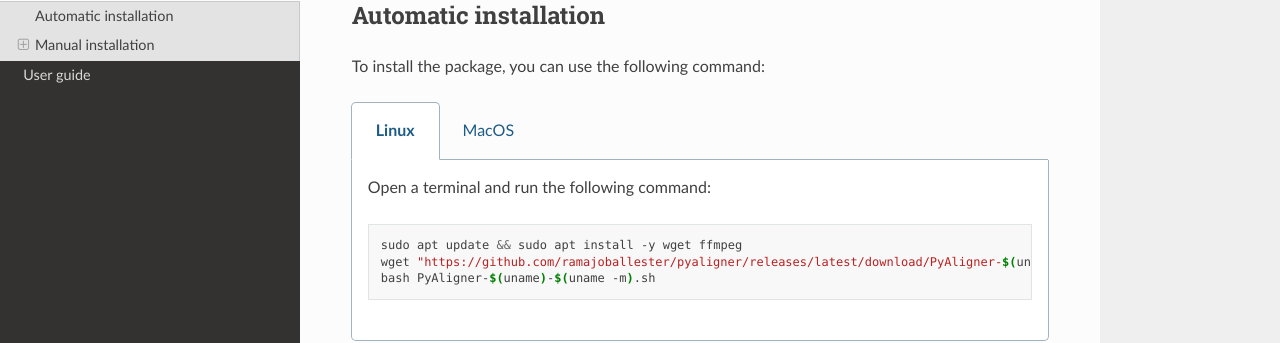
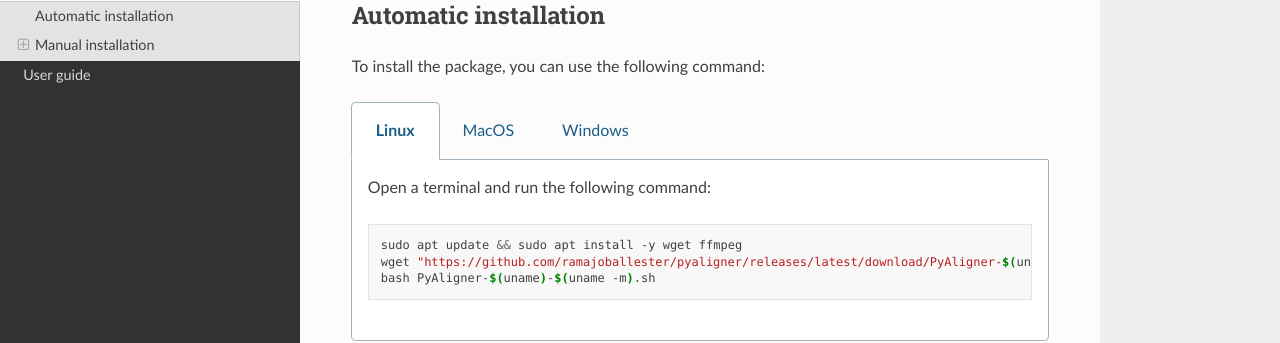
Before and after one commit to ramajoballester/pyaligner, a Sphinx documentation site: the page built from docs/source/install.rst, in a window 1280 px wide and 900 px high. Shown: the part 161-504 px from the top of the window. Built offline with Sphinx 7.4.7 and the Read the Docs theme 2.0.0, drawn with Linux system fonts in a browser that asks for light colours.

Commit message:
Update docs

```diff
--- a/docs/source/install.rst
+++ b/docs/source/install.rst
@@ -26,6 +26,11 @@
          brew update && brew install -y wget ffmpeg
          wget "https://github.com/ramajoballester/pyaligner/releases/latest/download/PyAligner-$(uname)-$(uname -m).sh"
          bash PyAligner-$(uname)-$(uname -m).sh
+
+   .. group-tab:: Windows
+
+         Not available yet.
+
 
 
 Manual installation
```
